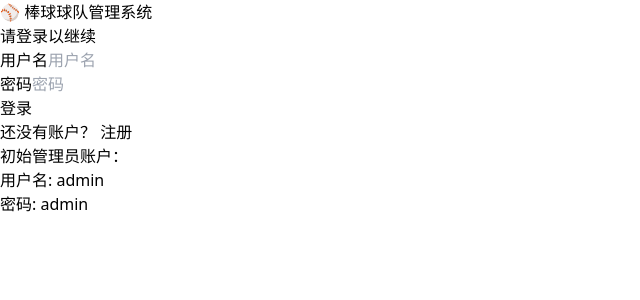
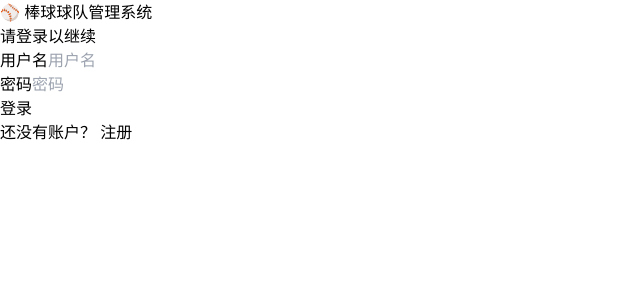
Before and after one commit to MagicianEW/BaseballManager, a React (Vite) app: page /login in a window 1280 px wide. Shown: the top 300 px of the page, without its empty margins (0-640 px from the left). Built offline with nearby package versions, Linux system fonts and the light colour scheme; the HTML template or start-up script is replaced by a standard one.

Commit message:
fix: remove exposed initial admin credentials from login page

```diff
--- a/src/pages/Login.jsx
+++ b/src/pages/Login.jsx
@@ -115,12 +115,6 @@ function Login() {
             </Link>
           </p>
         </div>
-
-        <div className="mt-8 p-4 bg-gray-100 rounded text-sm text-gray-600">
-          <p className="font-semibold mb-2">{t('initialAdmin')}</p>
-          <p>{t('username')}: admin</p>
-          <p>{t('password')}: admin</p>
-        </div>
       </div>
     </div>
   )
```
